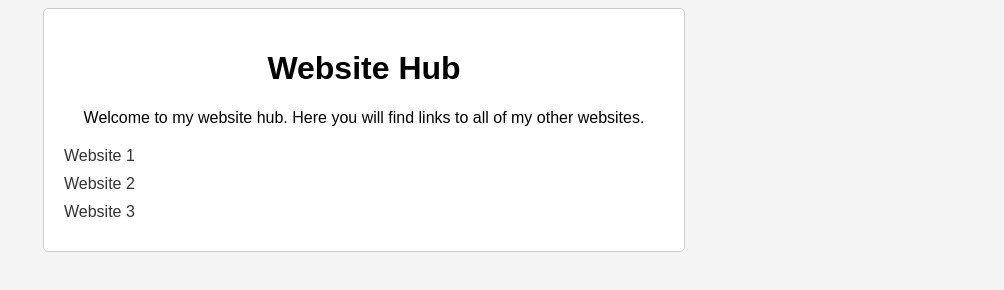
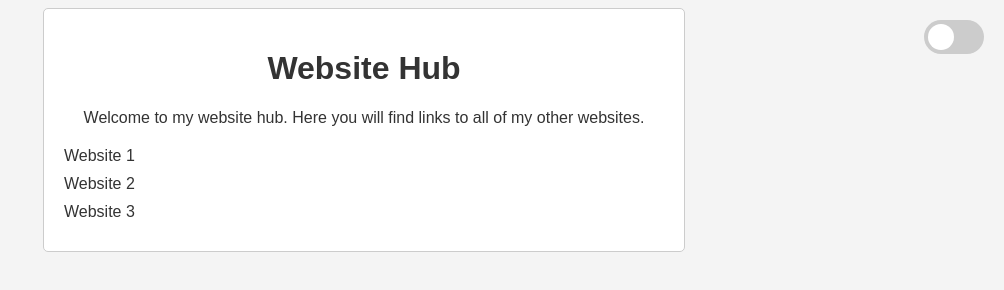
Before and after one commit to Ironspider54/Hub, a plain HTML site: page index.html in a window 1280 px wide. Shown: the whole page, without its empty margins (276-1280 px from the left). Drawn offline with Linux system fonts and the light colour scheme.

Commit message:
Update index.html

```diff
--- a/index.html
+++ b/index.html
@@ -38,9 +38,71 @@
         a:hover {
             text-decoration: underline;
         }
+
+        /* Light mode styles */
+        .light {
+            background-color: #f4f4f4;
+            color: #333;
+        }
+
+        /* Dark mode styles */
+        .dark {
+            background-color: #333;
+            color: #fff;
+        }
+
+        /* Toggle styles */
+        .toggle {
+            position: absolute;
+            top: 20px;
+            right: 20px;
+        }
+        .toggle label {
+            position: relative;
+            display: inline-block;
+            width: 60px;
+            height: 34px;
+        }
+        .toggle input {
+            opacity: 0;
+            width: 0;
+            height: 0;
+        }
+        .toggle span {
+            position: absolute;
+            cursor: pointer;
+            top: 0;
+            left: 0;
+            right: 0;
+            bottom: 0;
+            background-color: #ccc;
+            border-radius: 34px;
+            -webkit-transition: .4s;
+            transition: .4s;
+        }
+        .toggle span:before {
+            position: absolute;
+            content: "";
+            height: 26px;
+            width: 26px;
+            left: 4px;
+            bottom: 4px;
+            background-color: #fff;
+            border-radius: 50%;
+            -webkit-transition: .4s;
+            transition: .4s;
+        }
+        .toggle input:checked + span {
+            background-color: #2196F3;
+        }
+        .toggle input:checked + span:before {
+            -webkit-transform: translateX(26px);
+            -ms-transform: translateX(26px);
+            transform: translateX(26px);
+        }
     </style>
 </head>
-<body>
+<body class="light">
     <div class="container">
         <h1>Website Hub</h1>
         <p>Welcome to my website hub. Here you will find links to all of my other websites.</p>
@@ -50,25 +112,9 @@
             <li><a href="#" onclick="redirect('https://www.website3.com')">Website 3</a></li>
             <!-- Add more websites as needed -->
         </ul>
-    </div>
 
-    <script>
-        function redirect(url) {
-            if (confirm("Do you want to redirect to " + url + "?")) {
-                window.location.href = url;
-            }
-        }
-
-        // Smooth scrolling to internal links
-        document.querySelectorAll('a[href^="#"]').forEach(anchor => {
-            anchor.addEventListener('click', function (e) {
-                e.preventDefault();
-
-                document.querySelector(this.getAttribute('href')).scrollIntoView({
-                    behavior: 'smooth'
-                });
-            });
-        });
-    </script>
-</body>
-</html>
+        <!-- Toggle switch for light/dark mode -->
+        <div class="toggle">
+            <label>
+                <input type="checkbox" onclick="toggleMode()">
+                <span></span>
```
